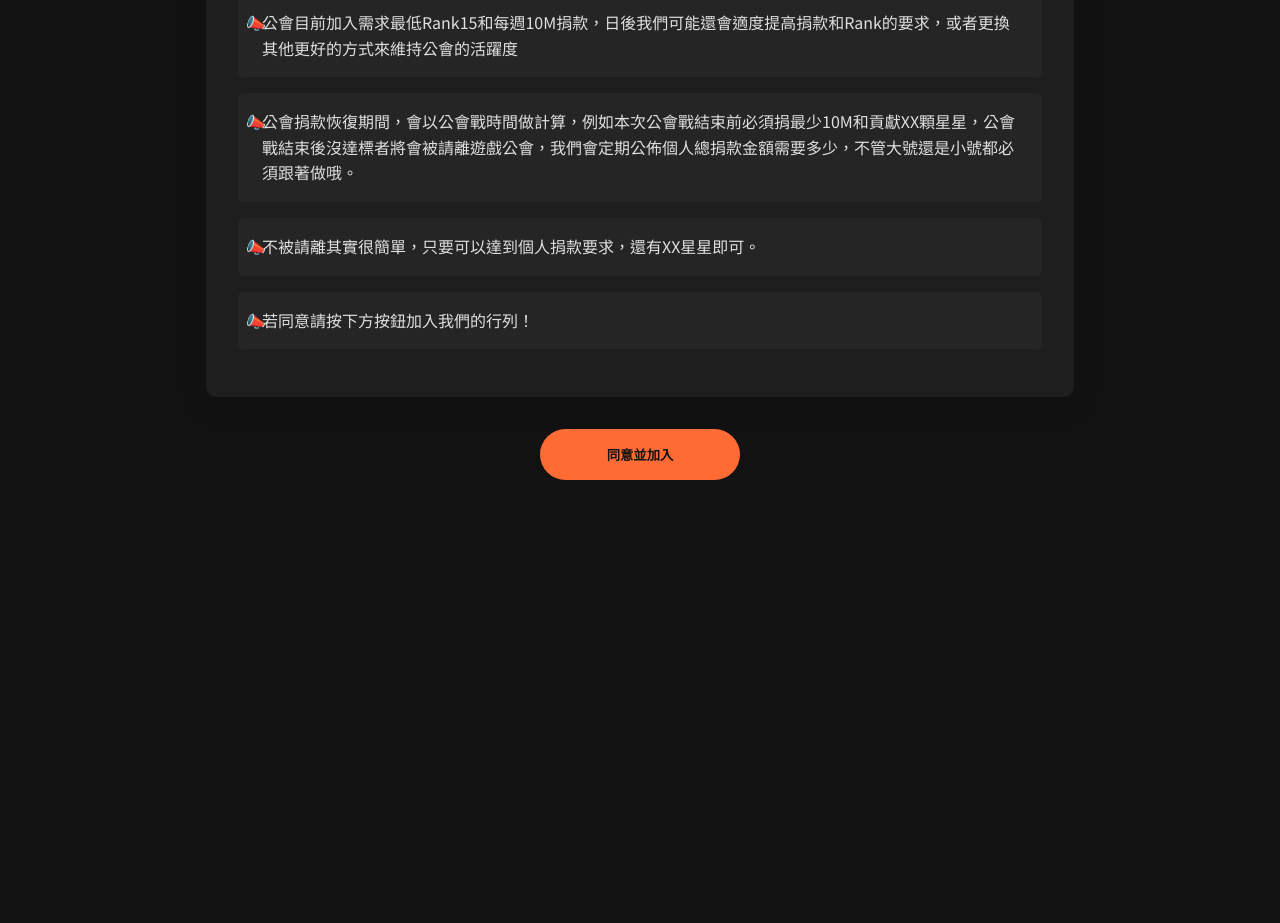
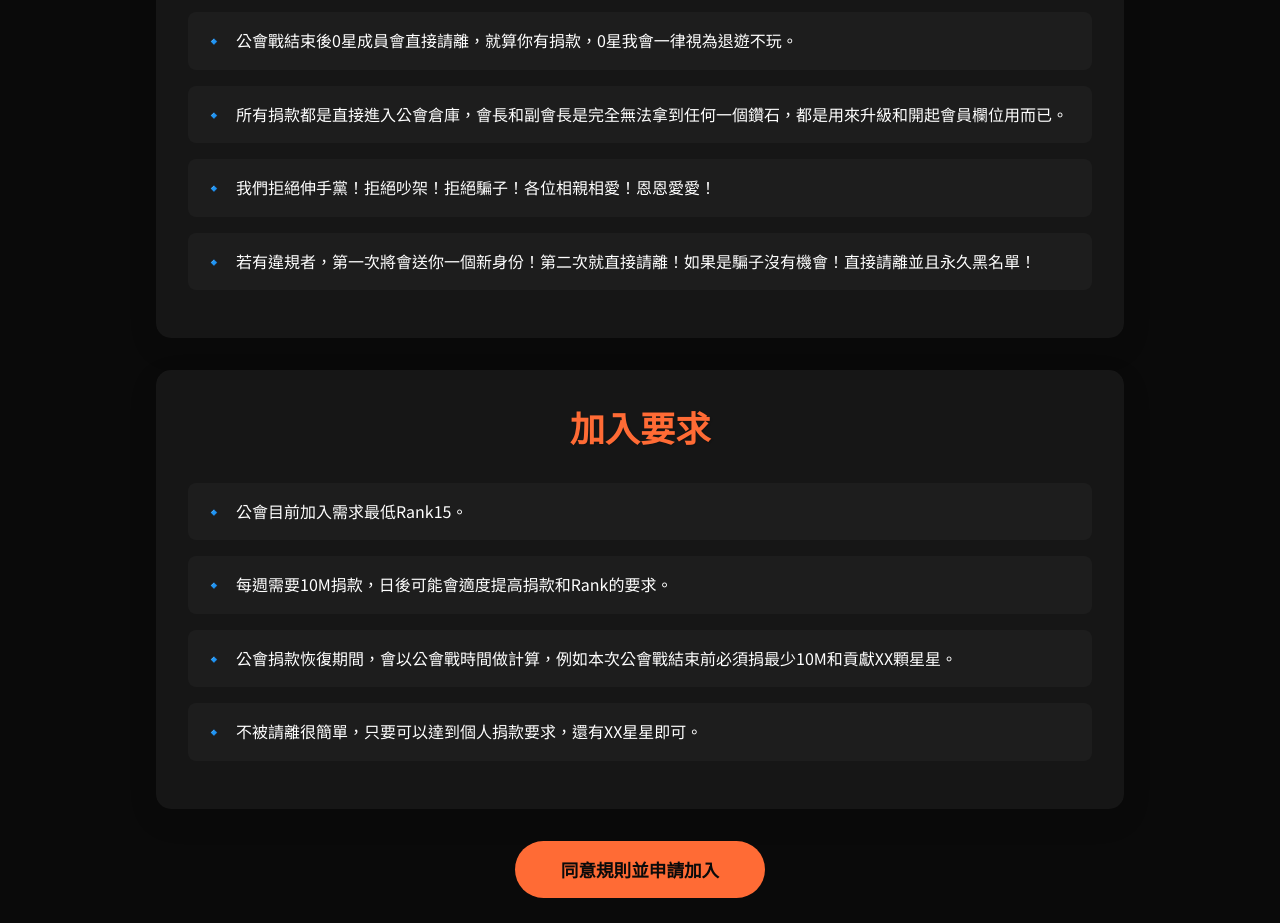
Before and after one commit to TWJohnJohn20116/-twjohnjohn20116.github.com, a plain HTML site: page index.html in a window 1280 px wide. Shown: the part 524-1447 px from the top of the page. Before the commit the page ends 1052 px from the top, so only its background shows below. Drawn offline with Linux system fonts and the light colour scheme.

Commit message:
Update index.html

```diff
--- a/index.html
+++ b/index.html
@@ -5,14 +5,14 @@
     <meta name="viewport" content="width=device-width, initial-scale=1.0">
     <title>寵物模擬器99RPGs公會網站</title>
     <style>
-        @import url('https://fonts.googleapis.com/css2?family=Noto+Sans+TC:wght@400;700&display=swap');
+        @import url('https://fonts.googleapis.com/css2?family=Noto+Sans+TC:wght@400;700&family=Poppins:wght@600&display=swap');
 
         :root {
-            --bg-color: #121212;
-            --text-color: #e0e0e0;
+            --bg-color: #0a0a0a;
+            --text-color: #ffffff;
             --accent-color: #ff6b35;
-            --secondary-color: #ffc13b;
-            --tertiary-color: #4ecdc4;
+            --secondary-color: #4ecdc4;
+            --tertiary-color: #ffc13b;
         }
 
         * {
@@ -49,17 +49,18 @@
             height: 100%;
             object-fit: cover;
             border-radius: 50%;
-            box-shadow: 0 0 20px rgba(255, 255, 255, 0.3);
+            box-shadow: 0 0 30px rgba(255, 255, 255, 0.3);
             animation: pulse 2s infinite alternate;
         }
 
         @keyframes pulse {
-            from { transform: scale(1); box-shadow: 0 0 20px rgba(255, 255, 255, 0.3); }
-            to { transform: scale(1.05); box-shadow: 0 0 30px rgba(255, 255, 255, 0.5); }
+            from { transform: scale(1); box-shadow: 0 0 30px rgba(255, 255, 255, 0.3); }
+            to { transform: scale(1.05); box-shadow: 0 0 40px rgba(255, 255, 255, 0.5); }
         }
 
         h1 {
-            font-size: 3rem;
+            font-family: 'Poppins', sans-serif;
+            font-size: 3.5rem;
             margin-bottom: 0.5rem;
             color: var(--bg-color);
             text-shadow: 2px 2px 4px rgba(0,0,0,0.3);
@@ -67,47 +68,50 @@
 
         main {
             padding: 3rem 1rem;
-            max-width: 900px;
+            max-width: 1000px;
             margin: 0 auto;
         }
 
-        .rules-container {
+        .section-container {
             background-color: rgba(255, 255, 255, 0.05);
-            border-radius: 10px;
+            border-radius: 15px;
             padding: 2rem;
             margin-bottom: 2rem;
             box-shadow: 0 10px 30px rgba(0, 0, 0, 0.1);
             transition: transform 0.3s ease, box-shadow 0.3s ease;
         }
 
-        .rules-container:hover {
+        .section-container:hover {
             transform: translateY(-5px);
             box-shadow: 0 15px 40px rgba(0, 0, 0, 0.2);
         }
 
         h2 {
-            font-size: 2rem;
+            font-family: 'Poppins', sans-serif;
+            font-size: 2.2rem;
             margin-bottom: 1.5rem;
-            color: var(--tertiary-color);
+            color: var(--accent-color);
             text-align: center;
+            text-shadow: 1px 1px 2px rgba(0,0,0,0.2);
         }
 
-        .rule-item {
+        .item {
             background-color: rgba(255, 255, 255, 0.03);
             margin-bottom: 1rem;
-            padding: 1rem 1.5rem;
-            border-radius: 5px;
+            padding: 1rem 1.5rem 1rem 3rem;
+            border-radius: 8px;
             position: relative;
             opacity: 0;
             transform: translateY(20px);
             animation: fadeInUp 0.5s forwards;
         }
 
-        .rule-item::before {
-            content: '📣';
+        .item::before {
+            content: '🔹';
             position: absolute;
-            left: 0.5rem;
+            left: 1rem;
             top: 1rem;
+            color: var(--secondary-color);
         }
 
         @keyframes fadeInUp {
@@ -119,7 +123,7 @@
 
         .btn {
             display: block;
-            width: 200px;
+            width: 250px;
             margin: 2rem auto 0;
             padding: 1rem;
             background-color: var(--accent-color);
@@ -127,6 +131,7 @@
             text-decoration: none;
             text-align: center;
             font-weight: bold;
+            font-size: 1.1rem;
             border-radius: 50px;
             transition: all 0.3s ease;
             cursor: pointer;
@@ -135,7 +140,7 @@
         }
 
         .btn:hover, .btn:focus {
-            background-color: var(--secondary-color);
+            background-color: var(--tertiary-color);
             transform: translateY(-3px);
             box-shadow: 0 5px 15px rgba(255, 107, 53, 0.4);
         }
@@ -149,7 +154,7 @@
             width: 100%;
             height: 100%;
             overflow: auto;
-            background-color: rgba(0,0,0,0.6);
+            background-color: rgba(0,0,0,0.7);
             animation: fadeIn 0.3s;
         }
 
@@ -157,10 +162,10 @@
             background-color: var(--bg-color);
             margin: 15% auto;
             padding: 2rem;
-            border: 1px solid var(--accent-color);
+            border: 2px solid var(--accent-color);
             width: 90%;
             max-width: 500px;
-            border-radius: 10px;
+            border-radius: 15px;
             box-shadow: 0 5px 30px rgba(0,0,0,0.3);
             animation: slideIn 0.3s;
         }
@@ -192,7 +197,11 @@
 
         @media (max-width: 768px) {
             h1 {
-                font-size: 2.5rem;
+                font-size: 2.8rem;
+            }
+
+            h2 {
+                font-size: 2rem;
             }
 
             .logo-container {
@@ -200,7 +209,7 @@
                 height: 120px;
             }
 
-            .rules-container {
+            .section-container {
                 padding: 1.5rem;
             }
         }
@@ -214,14 +223,23 @@
         <h1>寵物模擬器99RPGs公會</h1>
     </header>
     <main>
-        <div class="rules-container">
+        <div class="section-container">
             <h2>公會規則</h2>
-            <div class="rule-item">公會目前加入需求最低Rank15和每週10M捐款，日後我們可能還會適度提高捐款和Rank的要求，或者更換其他更好的方式來維持公會的活躍度</div>
-            <div class="rule-item">公會捐款恢復期間，會以公會戰時間做計算，例如本次公會戰結束前必須捐最少10M和貢獻XX顆星星，公會戰結束後沒達標者將會被請離遊戲公會，我們會定期公佈個人總捐款金額需要多少，不管大號還是小號都必須跟著做哦。</div>
-            <div class="rule-item">不被請離其實很簡單，只要可以達到個人捐款要求，還有XX星星即可。</div>
-            <div class="rule-item">若同意請按下方按鈕加入我們的行列！</div>
+            <div class="item">公會戰結束後0星成員會直接請離，就算你有捐款，0星我會一律視為退遊不玩。</div>
+            <div class="item">所有捐款都是直接進入公會倉庫，會長和副會長是完全無法拿到任何一個鑽石，都是用來升級和開起會員欄位用而已。</div>
+            <div class="item">我們拒絕伸手黨！拒絕吵架！拒絕騙子！各位相親相愛！恩恩愛愛！</div>
+            <div class="item">若有違規者，第一次將會送你一個新身份！第二次就直接請離！如果是騙子沒有機會！直接請離並且永久黑名單！</div>
         </div>
-        <button id="joinBtn" class="btn">同意並加入</button>
+
+        <div class="section-container">
+            <h2>加入要求</h2>
+            <div class="item">公會目前加入需求最低Rank15。</div>
+            <div class="item">每週需要10M捐款，日後可能會適度提高捐款和Rank的要求。</div>
+            <div class="item">公會捐款恢復期間，會以公會戰時間做計算，例如本次公會戰結束前必須捐最少10M和貢獻XX顆星星。</div>
+            <div class="item">不被請離很簡單，只要可以達到個人捐款要求，還有XX星星即可。</div>
+        </div>
+
+        <button id="joinBtn" class="btn">同意規則並申請加入</button>
     </main>
 
     <div id="joinModal" class="modal">
@@ -251,9 +269,9 @@
             }
         }
 
-        // 添加規則項目的延遲動畫
-        const ruleItems = document.querySelectorAll('.rule-item');
-        ruleItems.forEach((item, index) => {
+        // 添加項目的延遲動畫
+        const items = document.querySelectorAll('.item');
+        items.forEach((item, index) => {
             item.style.animationDelay = `${index * 0.1}s`;
         });
     </script>
```
